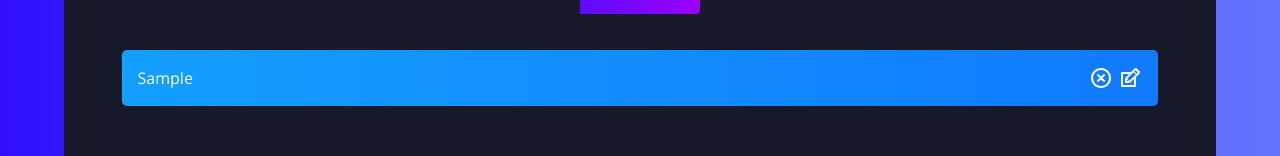
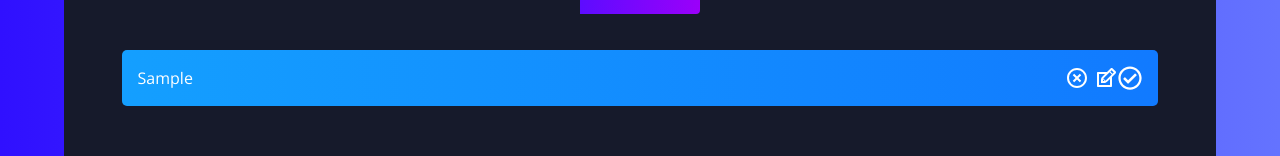
Before and after one commit to soyRicardoCastro/todo-app, a React (Vite) app: page / in a window 1280 px wide. Both pictures are taken after typing "Sample" into the empty fields and a click on the button "Agregar Tarea". Shown: the part 253-409 px from the top of the page. Built offline with nearby package versions, Linux system fonts and the light colour scheme.

Commit message:
Añadido un boton para dar check que cambia el estado de una nota

```diff
--- a/src/components/Todo.jsx
+++ b/src/components/Todo.jsx
@@ -2,6 +2,7 @@ import { useState } from 'react'
 
 import { RiCloseCircleLine} from 'react-icons/ri'
 import { TiEdit } from 'react-icons/ti'
+import { FaRegCheckCircle } from 'react-icons/fa'
 import TodoForm  from './TodoForm.jsx'
 
 const Todo = ({ todos, completeTodo, removeTodo, updateTodo }) => {
@@ -27,7 +28,11 @@ const Todo = ({ todos, completeTodo, removeTodo, updateTodo }) => {
       className={todo.isComplete ? 'todo-row complete' : 'todo-row'}
       key={index}
     >
-      <div key={todo.id} onClick={() => completeTodo(todo.id)}>
+      <div
+        className="task"
+        key={todo.id}
+        onClick={() => completeTodo(todo.id)}
+      >
         {todo.text}
       </div>
       <div className='icons'>
@@ -39,9 +44,25 @@ const Todo = ({ todos, completeTodo, removeTodo, updateTodo }) => {
           onClick={() => setEdit({ id: todo.id, value: todo.text })}
           className='edit-icon'
         />
+        <FaRegCheckCircle
+          onChange={() => props.toggleTask(props.todos)}
+          onClick={() => completeTodo(todo.id)}
+          className='done-icon'
+        />
       </div>
     </div>
   ));
 };
 
 export default Todo;
+
+
+     /*<input
+         id="checkTodo"
+          type="checkbox"
+          checked={props.todo.done}
+          }
+        />
+        <label htmlFor="checkTodo">
+
+        </label>*/
```
